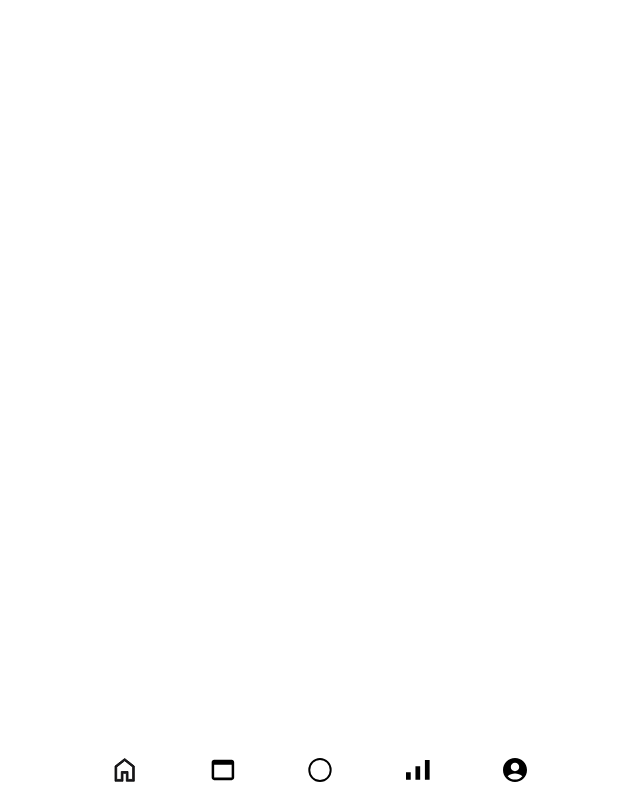
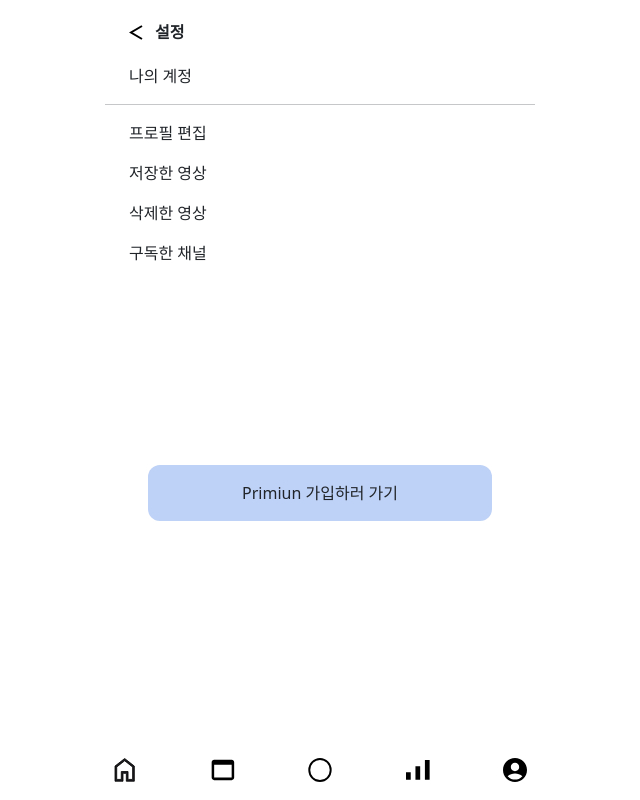
Before and after one commit to TeamGuys/Hansuyo_Front, a React (Create React App) app: page /setting/edit/saveVideo in a window 1280 px wide. Before the commit this address had no page. Shown: the whole page, without its empty margins (320-960 px from the left). Built offline with nearby package versions, Linux system fonts and the light colour scheme.

Commit message:
Feat : 프로필 편집 구현

```diff
--- a/src/App.js
+++ b/src/App.js
@@ -15,6 +15,8 @@ import Upload from "./pages/Upload/Upload";
 import Ranking from "./pages/Ranking/Ranking";
 import Setting from "./pages/Setting/Setting";
 import Edit from './pages/Setting/Edit';
+import My from './pages/Setting/My.jsx';
+import Profile from './pages/Setting/Profile.jsx';
 
 const App = () => {
   return (
@@ -30,6 +32,12 @@ const App = () => {
           <Route path="/ranking" element={<Ranking />} />
           <Route path="/setting" element={<Setting />} />
           <Route path="/setting/edit" element={<Edit />} />
+          <Route path="/setting/edit/my" element={<My />} />
+          <Route path="/setting/edit/profile" element={<Profile />} />
+          <Route path="/setting/edit/saveVideo" element={<Edit />} />
+          <Route path="/setting/edit/deleteVideo" element={<Edit />} />
+          <Route path="/setting/edit/subChannel" element={<Edit />} />
+
 
         </Routes>
         <Footer />
--- a/src/components/Common/Comment.jsx
+++ b/src/components/Common/Comment.jsx
@@ -1,8 +1,9 @@
-const Comment = ({comment}) => {
-  return(
-    <>
+const Comment = ({ comment }) => {
+  return (
+    <div className="items-center font-bold text-[#000]">
+
       {comment}
-    </>
+    </div>
   )
 
 }
--- a/src/pages/Setting/Edit.jsx
+++ b/src/pages/Setting/Edit.jsx
@@ -1,25 +1,62 @@
-import Back from "../../components/Common/Back"
-import { Border } from "../../components/Common/Border"
+import { useNavigate } from "react-router";
+import Back from "../../components/Common/Back";
+import { Border } from "../../components/Common/Border";
 
-const Edit = () =>{
-    return(
-        <>
-            <Back />
-            <p>설정</p>
+const Edit = () => {
+  const navigate = useNavigate();
 
-            <p>나의 계정</p>
-            <Border />
-            <p>프로필 편집</p>
-            <p>저장한 영상</p>
-            <p>삭제한 영상</p>
-            <p>구독한 채널</p>
+  const move = (router) => {
+    navigate(router);
+  };
 
-            <button>
-                Primiun 가입하러 가기
-            </button>
+  const editProps = [
+    {
+      name: "프로필 편집",
+      router: 'profile'
+    },
+    {
+      name: "저장한 영상",
+      router: 'saveVideo'
+    },
+    {
+      name: "삭제한 영상",
+      router: 'deleteVideo'
+    },
+    {
+      name: "구독한 채널",
+      router: 'subChannel'
+    },
+  ];
 
-        </>
-    )
-}
+  return (
+    <div className="flex-col justify-between w-full h-screen"> {/* h-screen 추가하여 전체 높이 사용 */}
+      <div className="flex items-center p-4 h-16 space-x-3 font-bold"> {/* h-16으로 높이 설정 */}
+        <Back />
+        <p className="mb-0">설정</p>
+      </div>
+
+      <p
+        className="px-4"
+        onClick={() => move('my')}
+        >나의 계정</p>
+      <Border />
+      {editProps.map((item) => (
+        <p
+          key={item.router} // 각 요소에 고유한 키를 추가
+          className="px-4"
+          onClick={() => move(item.router)} // 화살표 함수를 사용하여 클릭 시 이동
+        >
+          {item.name}
+        </p>
+      ))}
+      <div className="flex justify-center mt-[200px] mb-4"> {/* 버튼을 가운데 정렬 */}
+        <button
+          className="bg-[#2A68E14D] bg-opacity-30 w-[80%] py-3 rounded-xl">
+          Primiun 가입하러 가기
+        </button>
+      </div>
+    </div>
+  );
+};
 
 export default Edit;
--- /dev/null
+++ b/src/pages/Setting/My.jsx
@@ -0,0 +1,18 @@
+import Back from "../../components/Common/Back"
+import ProfileName from "../../components/Common/ProfileName"
+const My = () => {
+    return (
+        <div className="w-full">
+            <div className="flex items-center p-4 h-16 space-x-3 font-bold"> {/* h-16으로 높이 설정 */}
+                <Back />
+                <p className="mb-0">나의 계정</p>
+            </div>
+            <div className="p-4 flex space-x-9">
+            <p>이름   </p>  <ProfileName />
+
+            </div>
+        </div>
+    )
+}
+
+export default My
--- /dev/null
+++ b/src/pages/Setting/Profile.jsx
@@ -0,0 +1,29 @@
+
+import Back from "../../components/Common/Back";
+import ProfileName from "../../components/Common/ProfileName";
+import ProfileImage from "../../components/Common/ProfileImage"
+import Comment from "../../components/Common/Comment";
+const Profile = () => {
+  return (
+    <div className="w-full">
+      <div className="flex items-center p-4 h-16 space-x-3 font-bold"> {/* h-16으로 높이 설정 */}
+        <Back />
+        <p className="mb-0">프로필 편집</p>
+      </div>
+      <div className="w-full flex justify-center">
+        <ProfileImage />
+      </div>
+
+      <div className="flex p-4 space-x-4">
+        <p>프로필 이름   </p>
+        <ProfileName />
+      </div>
+      <div className="flex p-4 space-x-5">
+        <p>프로필 문구   </p>
+        <Comment comment={'dlfma'} />
+      </div>
+    </div>
+  )
+}
+
+export default Profile;
```
